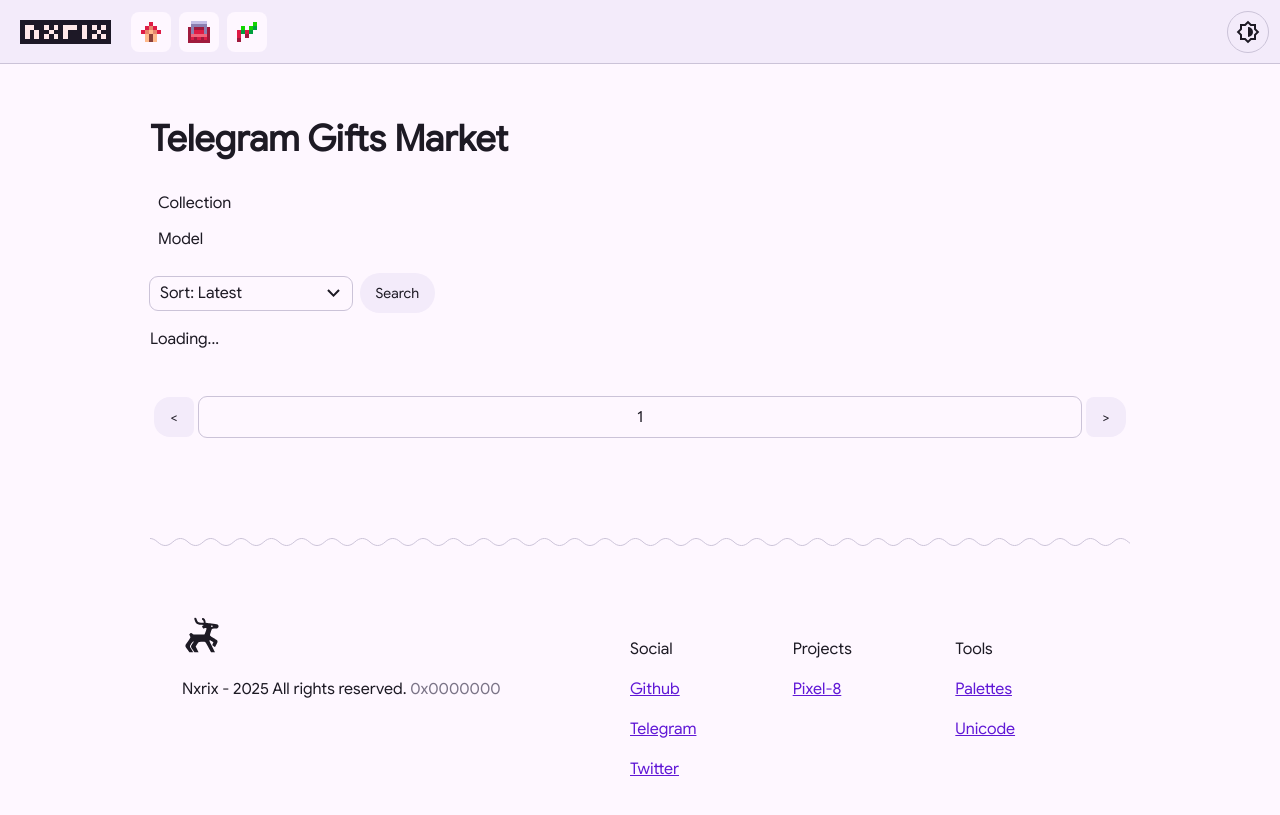
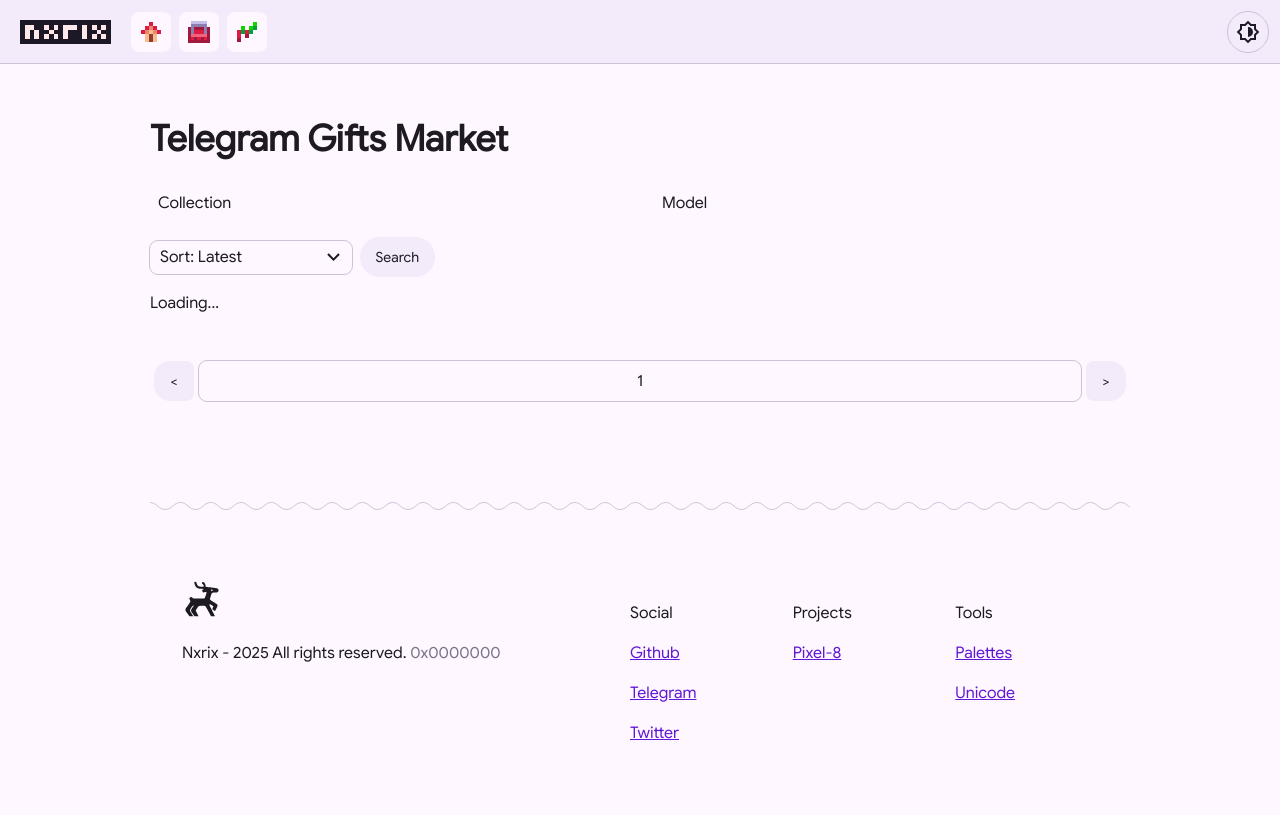
Before and after one commit to Nxrix/nxrix.github.io, a Jekyll site: the page built from _tools/tg-gifts-market.md, in a window 1280 px wide. Shown: the top 815 px of the page. Built offline with Jekyll 4.4.1, drawn with Linux system fonts in a browser that asks for light colours.

Commit message:
Update tg-gifts-market.md

```diff
--- a/_tools/tg-gifts-market.md
+++ b/_tools/tg-gifts-market.md
@@ -163,16 +163,22 @@
 
 ## Telegram Gifts Market
 
-<div id="collectionst" class="filteri">Collection</div>
-<div id="collectionsd" class="filterd">
-  <input id="collectionss" class="filters" type="text" placeholder="Search...">
-  <div id="collectionsl" class="filterl"></div>
-</div>
+<div style="display: grid;grid-template-columns: auto auto">
+  <div>
+    <div id="collectionst" class="filteri">Collection</div>
+    <div id="collectionsd" class="filterd">
+      <input id="collectionss" class="filters" type="text" placeholder="Search...">
+      <div id="collectionsl" class="filterl"></div>
+    </div>
+  </div>
 
-<div id="modelst" class="filteri">Model</div>
-<div id="modelsd" class="filterd" style="display:none">
-  <input id="modelss" class="filters" type="text" placeholder="Search...">
-  <div id="modelsl" class="filterl"></div>
+  <div>
+    <div id="modelst" class="filteri">Model</div>
+    <div id="modelsd" class="filterd" style="display:none">
+      <input id="modelss" class="filters" type="text" placeholder="Search...">
+      <div id="modelsl" class="filterl"></div>
+    </div>
+  </div>
 </div>
 
 <select id="sort">
@@ -434,7 +440,7 @@
   if (collections.length == 0) {
     models.length = 0;
     const div = document.createElement("div");
-    div.innerText = "no models found";
+    div.innerText = "No Models Found";
     modelsl.appendChild(div);
     return;
   }
```
Also changed, not shown: other parts of _tools/tg-gifts-market.md (+2 -2 lines).
